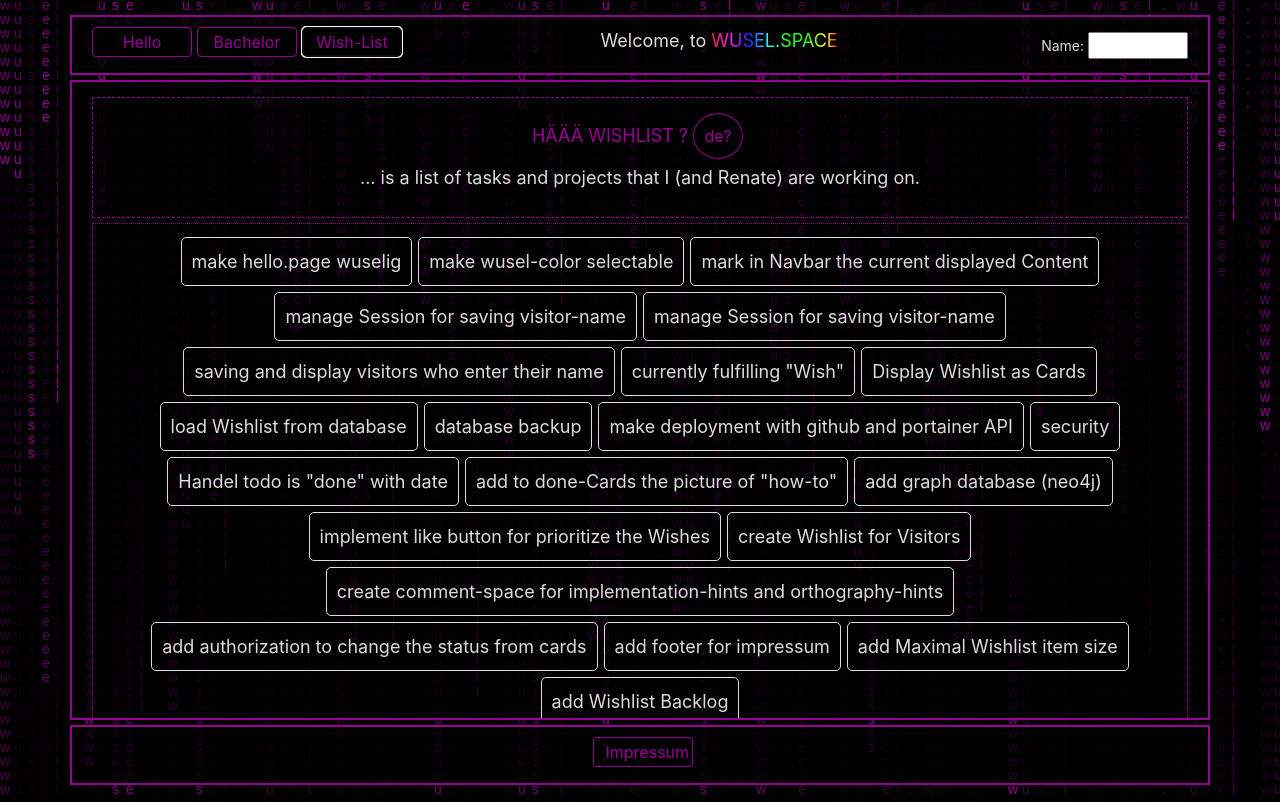
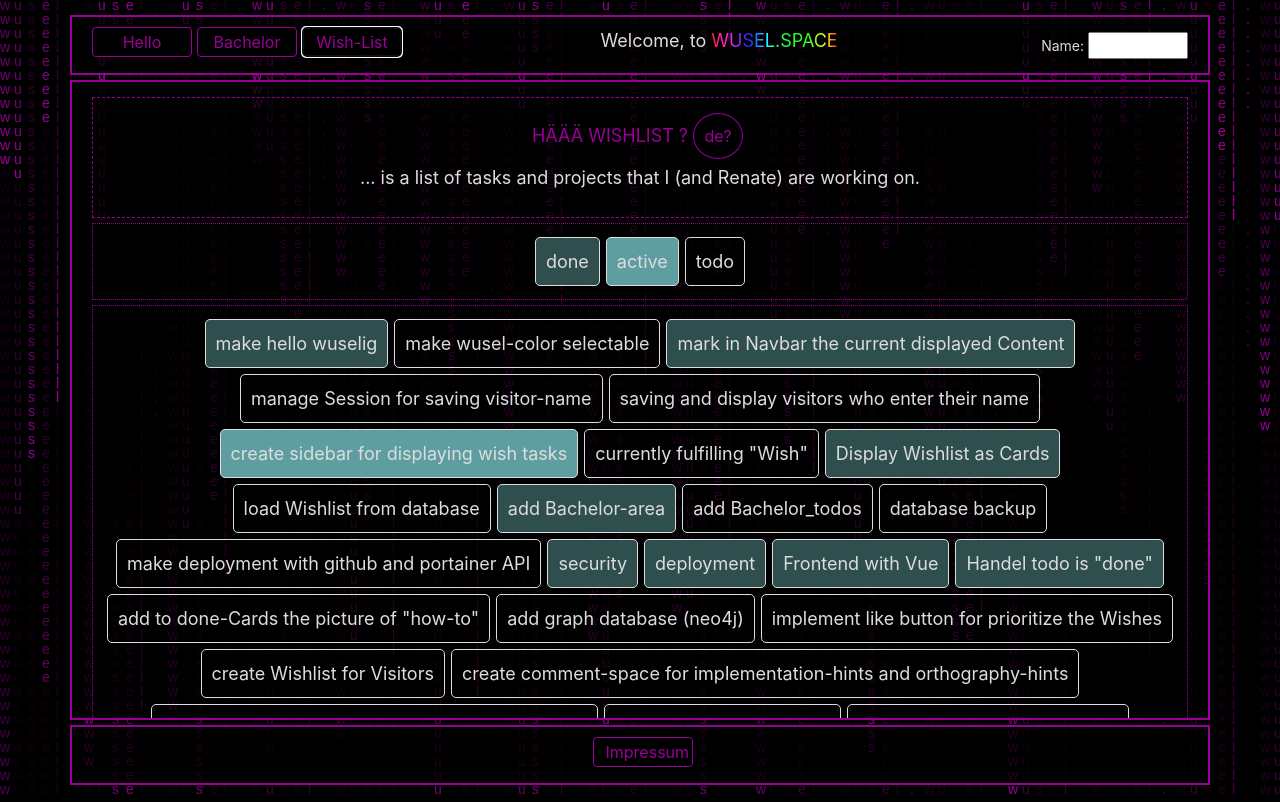
Before and after one commit to cosmaa/wusel-client, a Vue app: page / in a window 1280 px wide. Both pictures are taken after a click on the button "Wish-List". Built offline with nearby package versions, Linux system fonts and the light colour scheme.

Commit message:
[manage done] first draft finished

```diff
--- a/data/wishes.json
+++ b/data/wishes.json
@@ -1,6 +1,6 @@
 [
   {
-    "wish": "make hello.page wuselig",
+    "wish": "make hello wuselig",
     "status": "done"
   },
   {
@@ -9,11 +9,7 @@
   },
   {
     "wish": "mark in Navbar the current displayed Content",
-    "status": "active"
-  },
-  {
-    "wish": "manage Session for saving visitor-name",
-    "status": ""
+    "status": "done"
   },
   {
     "wish": "manage Session for saving visitor-name",
@@ -24,15 +20,27 @@
     "status": ""
   },
   {
+    "wish": "create sidebar for displaying wish tasks",
+    "status": "active"
+  },
+  {
     "wish": "currently fulfilling \"Wish\"",
     "status": ""
   },
   {
     "wish": "Display Wishlist as Cards",
+    "status": "done"
+  },
+  {
+    "wish": "load Wishlist from database",
     "status": ""
   },
   {
-    "wish": "load Wishlist from database",
+    "wish": "add Bachelor-area",
+    "status": "done"
+  },
+  {
+    "wish": "add Bachelor_todos",
     "status": ""
   },
   {
@@ -45,11 +53,19 @@
   },
   {
     "wish": " security",
-    "status": ""
+    "status": "done"
   },
   {
-    "wish": "Handel todo is \"done\" with date",
-    "status": ""
+    "wish": " deployment",
+    "status": "done"
+  },
+  {
+    "wish": "Frontend with Vue",
+    "status": "done"
+  },
+  {
+    "wish": "Handel todo is \"done\"",
+    "status": "done"
   },
   {
     "wish": "add to done-Cards the picture of \"how-to\"",
--- a/src/components/WishList.vue
+++ b/src/components/WishList.vue
@@ -1,8 +1,11 @@
 <template>
   <div class="container" style="text-align: center">
-    <Description v-bind="{ description_de: de, description_en: en, title: 'HÄÄÄ WISHLIST ?'}" />
+    <Description v-bind="{ description_de: de, description_en: en, title: 'HÄÄÄ WISHLIST ?' }" />
     <div class="wish_list_container">
-      <Wish v-for="(wish, index) in wishes_json" :key="index" v-bind="{ wish: wish.wish }" />
+      <Wish v-for="wish in examples" :key="wish.wish" v-bind="{ wish: wish }" />
+    </div>
+    <div class="wish_list_container">
+      <Wish v-for="(wish, index) in wishes_json" :key="index" v-bind="{ wish: wish }" />
     </div>
   </div>
 </template>
@@ -11,7 +14,7 @@
 import wishes_json from '../../data/wishes.json'
 import texts_json from '../../data/texts.json'
 import Wish from './includes/Wish'
-import Description from "./includes/Description";
+import Description from './includes/Description'
 
 export default {
   name: 'WishList',
@@ -20,7 +23,21 @@ export default {
     return {
       en: texts_json.wish_en,
       de: texts_json.wish_de,
-      wishes_json: wishes_json
+      wishes_json: wishes_json,
+      examples: [
+        {
+          wish: 'done',
+          status: 'done'
+        },
+        {
+          wish: 'active',
+          status: 'active'
+        },
+        {
+          wish: 'todo',
+          status: ''
+        }
+      ]
     }
   }
 }
--- a/src/components/includes/Wish.vue
+++ b/src/components/includes/Wish.vue
@@ -1,9 +1,9 @@
 <template>
-  <div class="wish_card">
+  <div class="wish_card" :class="cardClasses" @click="toggle_active()">
     <div class="wish_card_title">
-      <p class="wish_card_text">{{ wish }}</p>
+      <p class="wish_card_text">{{ wish.wish }}</p>
     </div>
-    <div class="wish_card_container"/>
+    <div class="wish_card_container" />
   </div>
 </template>
 
@@ -11,8 +11,27 @@
 export default {
   name: 'Wish',
   props: {
-    wish: { type: String, required: true, default: 'default-wish (data is missing)' },
-    status: { type: String, required: false, default: '' }
+    wish: { type: Object, required: true }
+  },
+  data() {
+    return {
+      status: this.wish.status,
+      is_active: (this.wish.status === 'active'),
+      is_done: (this.wish.status === 'done')
+    }
+  },
+  computed: {
+    cardClasses() {
+      return {
+        card_active: this.is_active,
+        card_done: this.is_done
+      }
+    }
+  },
+  methods: {
+    toggle_active() {
+      alert('nice soon you can see all tasks an decisions for this wish/todo if you click on it!')
+    }
   }
 }
 </script>
--- a/src/style/wishes.css
+++ b/src/style/wishes.css
@@ -5,6 +5,37 @@
     background-color: none;
     margin: 3px;
     cursor: pointer;
+}
+
+.wish_card:hover {
+    background-color: #990096;
+    color: #dddddd;
+}
+.card_active {
+    position: relative;
+    border-radius: 5px;
+    border: 1px solid #ddd;
+    background-color: cadetblue;
+    margin: 3px;
+    cursor: pointer;
+}
+
+.card_active:hover {
+    background-color: darkblue;
+}
+
+.card_done {
+    position: relative;
+    border-radius: 5px;
+    border: 1px solid #ddd;
+    background-color: darkslategrey;
+    margin: 3px;
+    overflow: hidden;
+    cursor: pointer;
+}
+
+.card_done:hover {
+    background-color: darkslateblue;
 }
 
 .wish_card_title {
@@ -19,10 +50,7 @@
     font-size: 18px;
 }
 
-.wish_card:hover {
-    background-color: #990096;
-    color: #dddddd;
-}
+
 
 .wish_card_container {
 }
```
